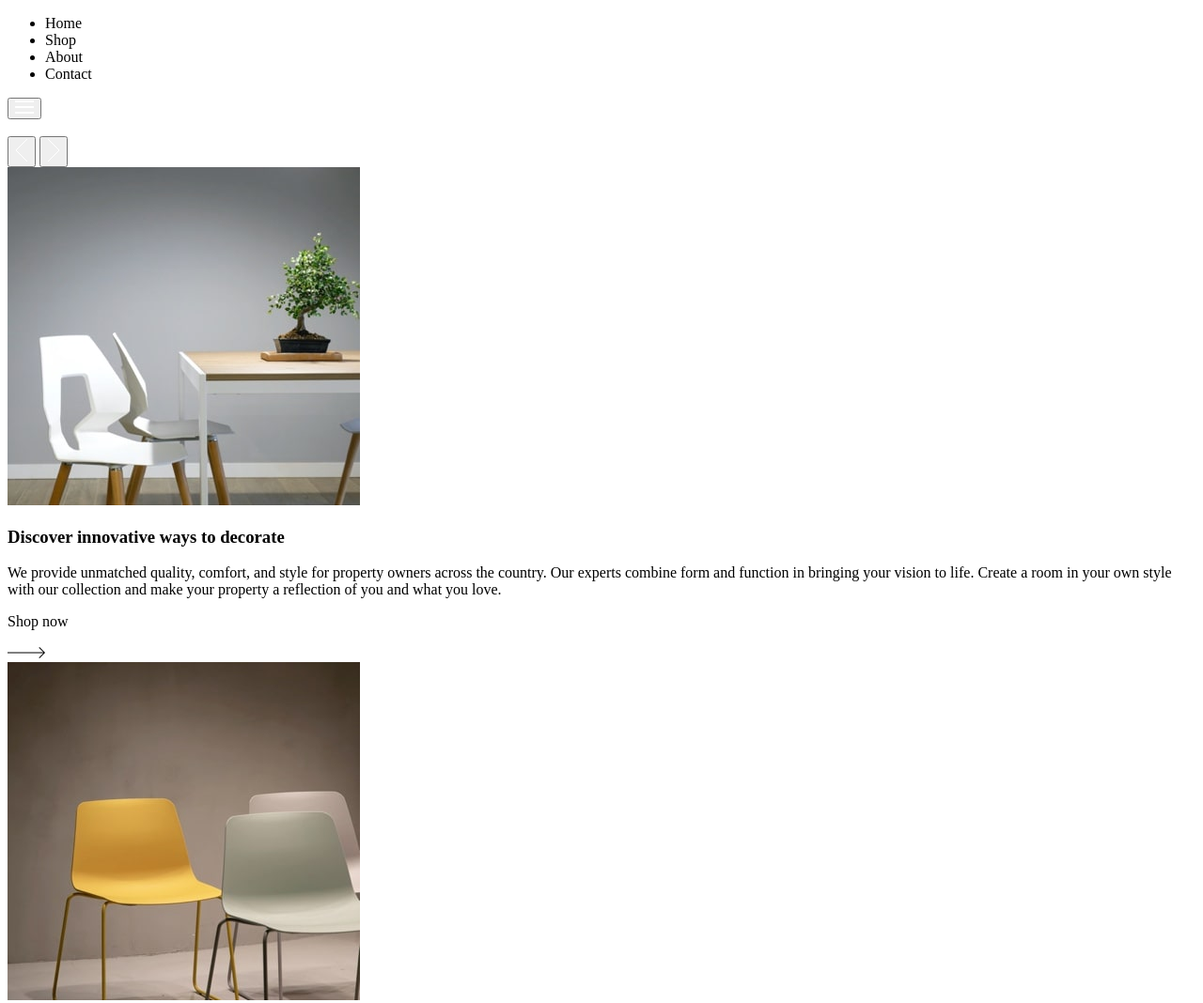
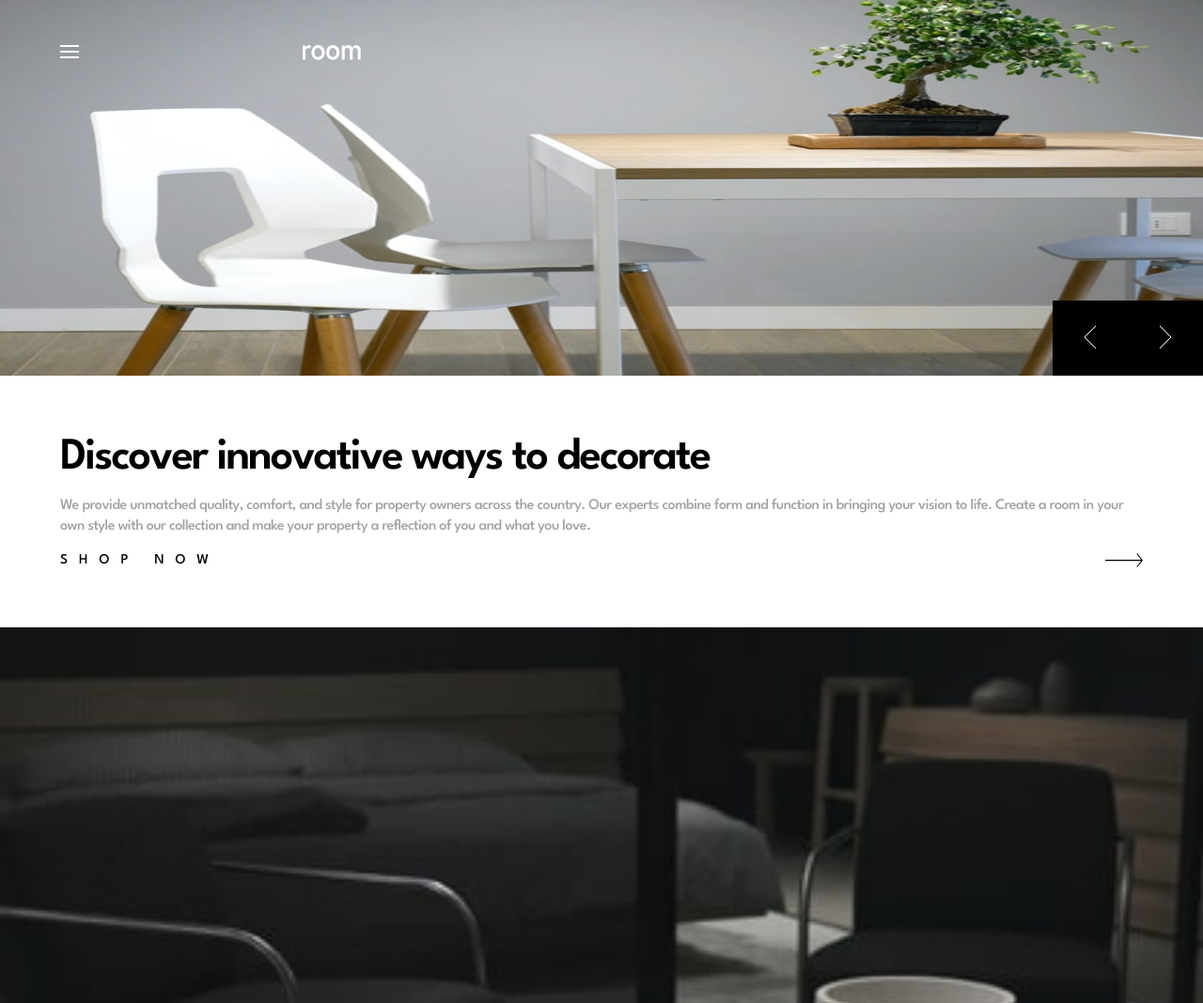
Before and after one commit to ER1994/room-homepage, a plain HTML site: page index.html in a window 1280 px wide. Shown: the top 1068 px of the page at 94% size. Drawn offline with nearby package versions, Linux system fonts and the light colour scheme; files that its build step writes are made by us from their sources.

Commit message:
Add initial project structure with styles, HTML, and slider functionality

```diff
--- a/index.html
+++ b/index.html
@@ -3,38 +3,44 @@
 <head>
     <meta charset="UTF-8">
     <meta content="width=device-width, initial-scale=1.0" name="viewport">
-    <!-- displays site properly based on user's device -->
-
     <link href="./images/favicon-32x32.png" rel="icon" sizes="32x32" type="image/png">
-
+    <link href="https://fonts.googleapis.com" rel="preconnect">
+    <link crossorigin href="https://fonts.gstatic.com" rel="preconnect">
+    <link href="https://fonts.googleapis.com/css2?family=League+Spartan:wght@100..900&display=swap" rel="stylesheet">
     <title>Frontend Mentor | Room homepage</title>
+    <link href="css/main.css" rel="stylesheet">
+    <script defer src="slider.js"></script>
 
 </head>
 <body>
 <main>
     <section class="hero">
         <header class="hero__header">
-            <nav >
-                <ul>
+            <nav>
+                <button class="hero__header__hamburger__menu"><img alt="Hamburger Menu"
+                                                                   src="./images/icon-hamburger.svg"></button>
+                <img alt="Room Logo" class="hero__header__logo" src="./images/logo.svg">
+                <ul hidden>
                     <li>Home</li>
                     <li>Shop</li>
                     <li>About</li>
                     <li>Contact</li>
                 </ul>
-                <button><img alt="Hamburger Menu" src="./images/icon-hamburger.svg"></button>
             </nav>
-            <img alt="Room Logo" src="./images/logo.svg">
             <div class="hero__header__buttons">
                 <button>
-                <img alt="Left arrow" src="./images/icon-angle-left.svg">
+                    <img alt="Left arrow" id="leftArrow" src="./images/icon-angle-left.svg">
                 </button>
                 <button>
-                <img alt="Left arrow" src="./images/icon-angle-right.svg">
+                    <img alt="Right arrow" id="rightArrow" src="./images/icon-angle-right.svg">
                 </button>
             </div>
         </header>
-        <article class="hero__slide">
-            <img alt="Room Homepage Image" class="hero__slide__image" src="./images/mobile-image-hero-1.jpg">
+        <article class="hero__slide slider">
+            <picture class="hero__slide__image">
+                <source media="(min-width: 768px)" srcset="./images/desktop-image-hero-1.jpg">
+                <img alt="Room Homepage Image" src="./images/mobile-image-hero-1.jpg">
+            </picture>
             <div class="hero__slide__content">
                 <h1>
                     Discover innovative ways to decorate
@@ -44,16 +50,19 @@
                     Our experts combine form and function in bringing your vision to life. Create a room in your
                     own style with our collection and make your property a reflection of you and what you love.
                 </p>
-            </div>
-            <a>
+                <a class="hero__slide__content__button">
                     <p>
                         Shop now
                     </p>
                     <img alt="Shop Now Button" src="./images/icon-arrow.svg">
                 </a>
+            </div>
         </article>
-        <article class="hero__slide">
+        <article class="hero__slide-inactive slider">
+            <picture class="hero__slide__image">
+                <source media="(min-width: 768px)" srcset="./images/desktop-image-hero-2.jpg">
                 <img alt="Room Homepage Image" class="hero__slide__image" src="./images/mobile-image-hero-2.jpg">
+            </picture>
             <div class="hero__slide__content">
                 <h1>
                     We are available all across the globe
@@ -72,8 +81,11 @@
                 <img alt="Shop Now Button" src="./images/icon-arrow.svg">
             </a>
         </article>
-        <article class="hero__slide">
+        <article class="hero__slide-inactive slider">
+            <picture class="hero__slide__image">
+                <source media="(min-width: 768px)" srcset="./images/desktop-image-hero-3.jpg">
                 <img alt="Homepage Image" class="hero__slide__image" src="./images/mobile-image-hero-3.jpg">
+            </picture>
             <div class="hero__slide__content">
                 <h1>
                     Manufactured with the best materials
@@ -94,7 +106,7 @@
         </article>
     </section>
     <section class="about">
-        <img alt="Article image" src="./images/image-about-dark.jpg" class="about-upper-image">
+        <img alt="Article image" class="about-upper-image" src="./images/image-about-dark.jpg">
         <div class="about-content">
             <h4>
                 About our furniture
@@ -106,7 +118,7 @@
                 or anything in between. Product specialists are available to help you create your dream space.
             </p>
         </div>
-        <img alt="Article image" src="./images/image-about-light.jpg" class="about-lower-image">
+        <img alt="Article image" class="about-lower-image" src="./images/image-about-light.jpg">
     </section>
 </main>
 </body>
--- /dev/null
+++ b/scss/_variables.scss
@@ -0,0 +1,45 @@
+//:root {
+  //COLORS
+  $white: hsl(0, 100%, 100%);
+  $black: hsl(0, 0%, 0%);
+  $grey-800: hsl(0, 0%, 27%);
+  $grey-500: hsl(0, 0%, 63%);
+  $grey-200: hsl(0, 0%, 85%);
+  $grey-100: hsl(0, 0%, 94%);
+  $grey-50: hsl(0, 0%, 98%);
+
+  //TYPOGRAPHY
+  $font-size-large: 48px;
+  $font-size-medium: 40px;
+  $font-size-regular: 16px;
+  $font-size-small: 15px;
+
+  //LINE HEIGHT
+  $line-height-high: 1.4;
+  $line-height-medium: 1;
+  $line-height-low: 0.9;
+
+  //LETTER SPACING
+  $letter-spacing-s: -2px;
+  $letter-spacing-m: -0.7px;
+  $letter-spacing-l: -0.5px;
+  $letter-spacing-m: 7px;
+  $letter-spacing-xl: 12px;
+
+  //FONT-WEIGHT
+  $font-weight-medium: 500;
+  $font-weight-semibold: 600;
+  $font-weight-bold: 700;
+
+  //FONT FAMILY
+  $font-family-league: "League Spartan", sans-serif;
+
+  //SPACING
+  $spacing-0: 0px;
+  $spacing-200: 16px;
+  $spacing-300: 24px;
+  $spacing-400: 32px;
+  $spacing-600: 48px;
+  $spacing-700: 56px;
+  $spacing-800: 64px;
+//}
--- /dev/null
+++ b/scss/main.scss
@@ -0,0 +1,245 @@
+@use "variables";
+
+body {
+  font-family: variables.$font-family-league;
+  font-size: variables.$font-size-regular;
+  display: flex;
+  justify-content: center;
+  align-items: center;
+  margin: 0;
+
+
+  main {
+    display: grid;
+    justify-content: center;
+    align-items: center;
+    grid-gap: variables.$spacing-800;
+    width: 100%;
+
+    @media (min-width: 1440px) {
+      grid-gap: 0;
+    }
+
+    .hero {
+      display: flex;
+      flex-direction: column;
+      gap: variables.$spacing-800;
+      position: relative;
+
+      @media (min-width: 1440px) {
+        height: 534px;
+      }
+
+      .hero__header {
+        position: absolute;
+        width: 100%;
+        height: 360px;
+
+        @media (min-width: 768px) {
+          height: 400px;
+        }
+
+        @media (min-width: 1440px) {
+          height: 534px;
+        }
+
+        nav {
+          position: absolute;
+          top: 38px;
+          left: 24px;
+          display: flex;
+          justify-content: space-between;
+          width: 50%;
+
+          @media (min-width: 768px) {
+            top: 48px;
+            left: 64px;
+          }
+
+          @media (min-width: 768px) {
+            width: 25%;
+          }
+
+          .hero__header__hamburger__menu {
+            margin: 0;
+            padding: 0;
+            background-color: transparent;
+            border: none;
+          }
+        }
+
+        .hero__header__buttons {
+          position: absolute;
+          bottom: 0;
+          right: 0;
+          display: flex;
+
+          @media (min-width: 1440px) {
+            left: 58%;
+          }
+
+          button {
+            background-color: variables.$black;
+            width: 56px;
+            height: 56px;
+            padding: 0;
+            border: none;
+
+            @media (min-width: 768px) {
+              width: 80px;
+              height: 80px;
+            }
+          }
+        }
+      }
+
+      .hero__slide-inactive {
+        display: none;
+      }
+
+      .hero__slide {
+        width: 100%;
+        display: flex;
+        flex-direction: column;
+        gap: variables.$spacing-800;
+
+        @media (min-width: 1440px) {
+          flex-direction: row;
+        }
+
+        .hero__slide__image {
+          width: 100%;
+          height: 360px;
+
+          @media (min-width: 768px) {
+            height: 400px;
+          }
+
+          @media (min-width: 1440px) {
+            width: 58%;
+            height: 534px;
+          }
+
+          img {
+            width: 100%;
+            height: 100%;
+            object-fit: fill;
+          }
+        }
+
+        .hero__slide__content {
+          padding: 0 variables.$spacing-400;
+
+          @media (min-width: 768px) {
+            padding: 0 variables.$spacing-800;
+          }
+
+          @media (min-width: 1440px) {
+            width: 400px;
+            display: flex;
+            flex-direction: column;
+            justify-content: center;
+          }
+
+          h1 {
+            font-size: variables.$font-size-medium;
+            font-weight: variables.$font-weight-semibold;
+            line-height: variables.$line-height-medium;
+            letter-spacing: variables.$letter-spacing-s;
+            margin: 0 0 variables.$spacing-200 0;
+
+            @media (min-width: 768px) {
+              font-size: variables.$font-size-large;
+            }
+          }
+
+          p {
+            font-weight: variables.$font-weight-medium;
+            line-height: variables.$line-height-high;
+            letter-spacing: variables.$letter-spacing-l;
+            color: variables.$grey-500;
+          }
+
+          .hero__slide__content__button {
+            display: flex;
+            width: 100%;
+            justify-content: space-between;
+
+            p {
+              margin: 0;
+              font-weight: variables.$font-weight-medium;
+              font-size: variables.$font-size-small;
+              line-height: variables.$line-height-medium;
+              letter-spacing: variables.$letter-spacing-xl;
+              text-transform: uppercase;
+              color: variables.$black;
+            }
+          }
+        }
+      }
+    }
+
+    .about {
+      width: 100%;
+      display: flex;
+      flex-direction: column;
+      gap: variables.$spacing-600;
+
+      @media (min-width: 1440px) {
+        flex-direction: row;
+      }
+
+      .about-upper-image {
+        width: 100%;
+        object-fit: contain;
+
+        @media (min-width: 1440px) {
+          width: 420px;
+          height: 266px;
+        }
+
+      }
+
+      .about-content {
+        padding: 0 variables.$spacing-400;
+
+        @media (min-width: 768px) {
+          padding: 0 variables.$spacing-800;
+        }
+
+        @media (min-width: 1440px) {
+          display: flex;
+          flex-direction: column;
+          justify-content: center;
+        }
+
+        h4 {
+          font-weight: variables.$font-weight-bold;
+          font-size: variables.$font-size-small;
+          line-height: 22px;
+          letter-spacing: variables.$letter-spacing-m;
+          text-transform: uppercase;
+          margin: 0 0 variables.$spacing-200 0;
+        }
+
+        p {
+          color: variables.$grey-500;
+          line-height: variables.$line-height-high;
+          font-weight: variables.$font-weight-medium;
+          letter-spacing: variables.$letter-spacing-l;
+          margin: 0;
+        }
+      }
+
+      .about-lower-image {
+        width: 100%;
+
+        @media (min-width: 1440px) {
+          width: 440px;
+          height: 266px;
+        }
+      }
+    }
+  }
+
+}
--- a/slider.js
+++ b/slider.js
@@ -0,0 +1,35 @@
+let leftArrow = document.getElementById('leftArrow')
+let rightArrow = document.getElementById('rightArrow')
+let slidePictures = document.querySelectorAll('.slider')
+
+function toggleHidden(element) {
+    element.classList.toggle('hero__slide-inactive')
+    element.classList.toggle('hero__slide')
+}
+
+function slideHandler(event, direction) {
+    let current = i
+    switch (direction) {
+        case 'left':
+            if (i > 0) {
+                let previous = i - 1
+                toggleHidden(slidePictures[current])
+                toggleHidden(slidePictures[previous])
+                i = previous
+            }
+        break
+        case 'right':
+            if (i < slidePictures.length - 1) {
+                let next = i + 1
+                toggleHidden(slidePictures[current])
+                toggleHidden(slidePictures[next])
+                i = next
+            }
+        break
+    }
+    console.log(slidePictures[i].className)
+}
+
+let i = 0
+leftArrow.addEventListener('click', e => slideHandler(e.target, 'left'))
+rightArrow.addEventListener('click', e => slideHandler(e.target, 'right'))
```
Lines whose indentation alone changed are shown as unchanged.
